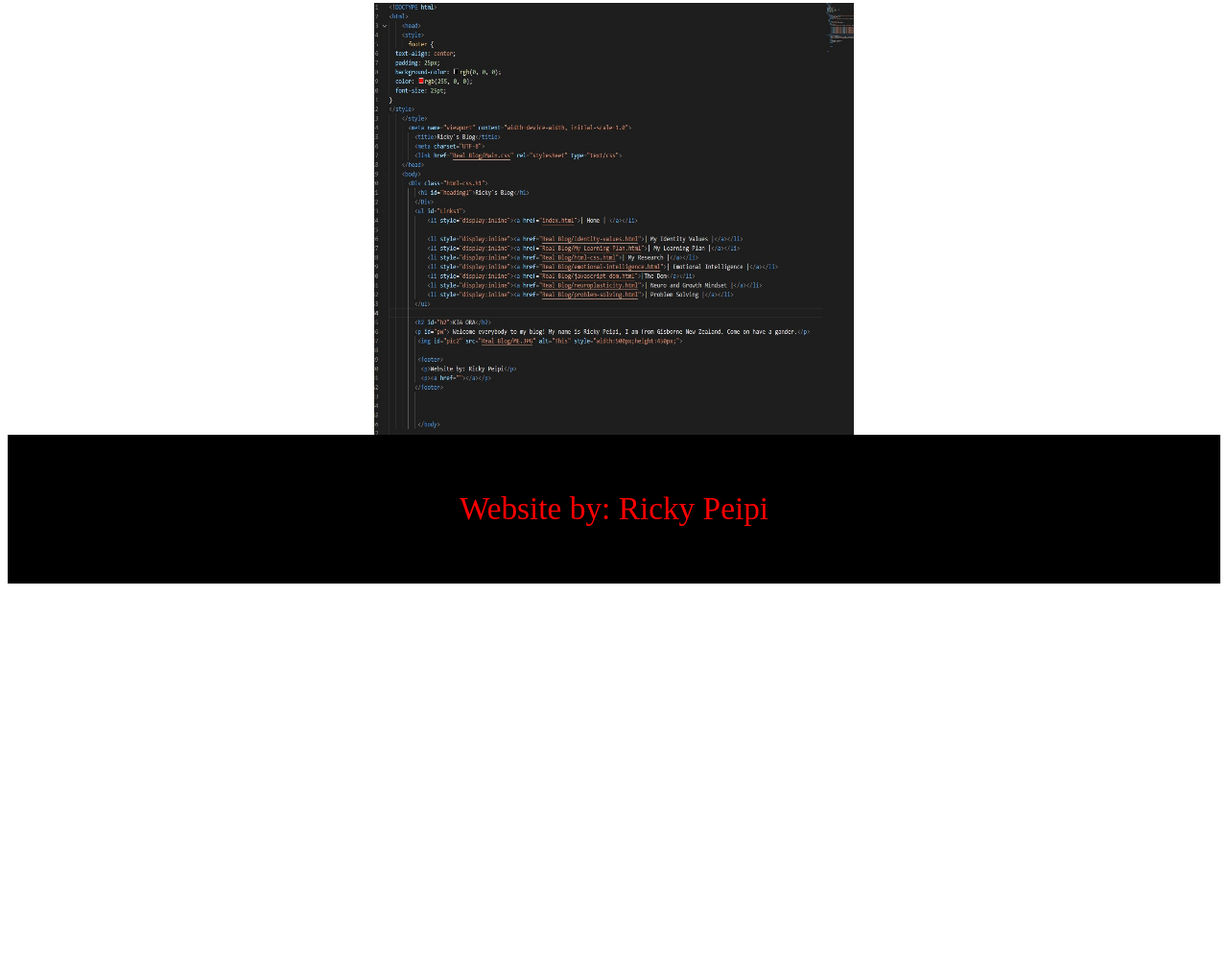
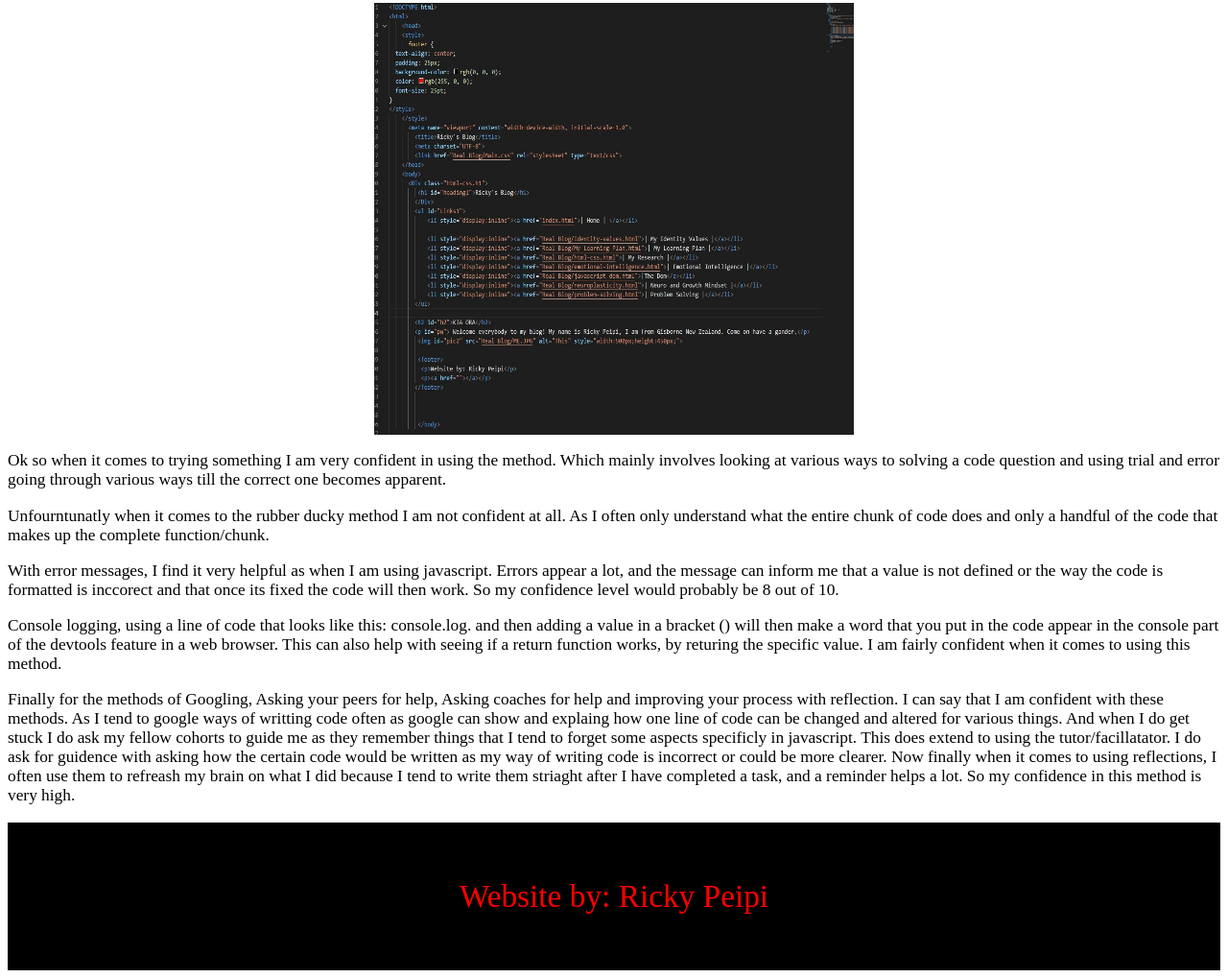
Before and after one commit to ricky-peipi/ricky-peipi.github.io, a plain HTML site: page Real Blog/problem-solving.html in a window 1280 px wide. Shown: the part 441-1460 px from the top of the page at 96% size. Before the commit the page ends 1057 px from the top, so only its background shows below. Drawn offline with Linux system fonts and the light colour scheme.

Commit message:
Finished the technical blog

```diff
--- a/Real Blog/Main.css
+++ b/Real Blog/Main.css
@@ -137,6 +137,11 @@ a:active {
     font-size: 13pt;
     text-align: left;
 }
+
+#p13 {
+    font-size: 13pt;
+    text-align: left;
+}
 #pic1 {
     margin-left: auto;
     margin-right: auto;
--- a/Real Blog/problem-solving.html
+++ b/Real Blog/problem-solving.html
@@ -47,6 +47,16 @@
 
         <img id="pic2" src="P code.jpg" alt="This" style="width:500px;height:450px;">
 
+        <p id="p13">Ok so when it comes to trying something I am very confident in using the method. Which mainly involves looking at various ways to solving a code question and using trial and error going through various ways till the correct one becomes apparent.</p>
+
+        <p id="p13">Unfourntunatly when it comes to the rubber ducky method I am not confident at all. As I often only understand what the entire chunk of code does and only a handful of the code that makes up the complete function/chunk.</p>
+
+        <p id="p13">With error messages, I find it very helpful as when I am using javascript. Errors appear a lot, and the message can inform me that a value is not defined or the way the code is formatted is inccorect and that once its fixed the code will then work. So my confidence level would probably be 8 out of 10.</p>
+
+        <p id="p13">Console logging, using a line of code that looks like this: console.log. and then adding a value in a bracket () will then make a word that you put in the code appear in the console part of the devtools feature in a web browser. This can also help with seeing if a return function works, by returing the specific value. I am fairly confident when it comes to using this method.</p>
+
+        <p id="p13">Finally for the methods of Googling, Asking your peers for help, Asking coaches for help and improving your process with reflection. I can say that I am confident with these methods. As I tend to google ways of writting code often as google can show and explaing how one line of code can be changed and altered for various things. And when I do get stuck I do ask my fellow cohorts to guide me as they remember things that I tend to forget some aspects specificly in javascript. This does extend to using the tutor/facillatator. I do ask for guidence with asking how the certain code would be written as my way of writing code is incorrect or could be more clearer. Now finally when it comes to using reflections, I often use them to refreash my brain on what I did because I tend to write them striaght after I have completed a task, and a reminder helps a lot. So my confidence in this method is very high.</p>
+
 
          <footer>
           <p>Website by: Ricky Peipi</p>
```
